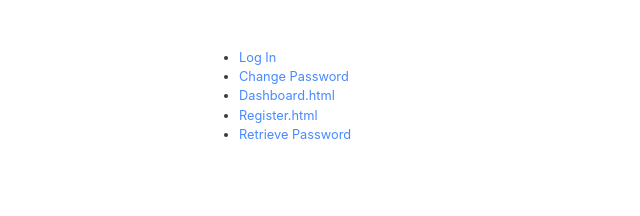
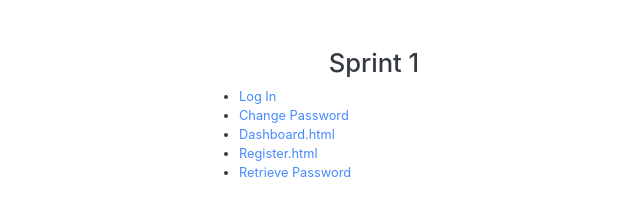
Before and after one commit to sheenks/sc-pages, a plain HTML site: page index.html in a window 1280 px wide. Shown: the whole page, without its empty margins (266-906 px from the left). Drawn offline with nearby package versions, Linux system fonts and the light colour scheme.

Commit message:
added title at index.html

```diff
--- a/index.html
+++ b/index.html
@@ -16,6 +16,7 @@
     <div class="container">
       <div class="row">
         <div class="col col-sm-12 col-md-6 col-lg-4 mt-sm-3 mt-lg-5 mx-auto ">
+          <h2 class="text-center">Sprint 1</h2>
           <ul>
             <li><a href="login.html">Log In</a></li>
             <li><a href="changePassword.html">Change Password</a></li>
```
